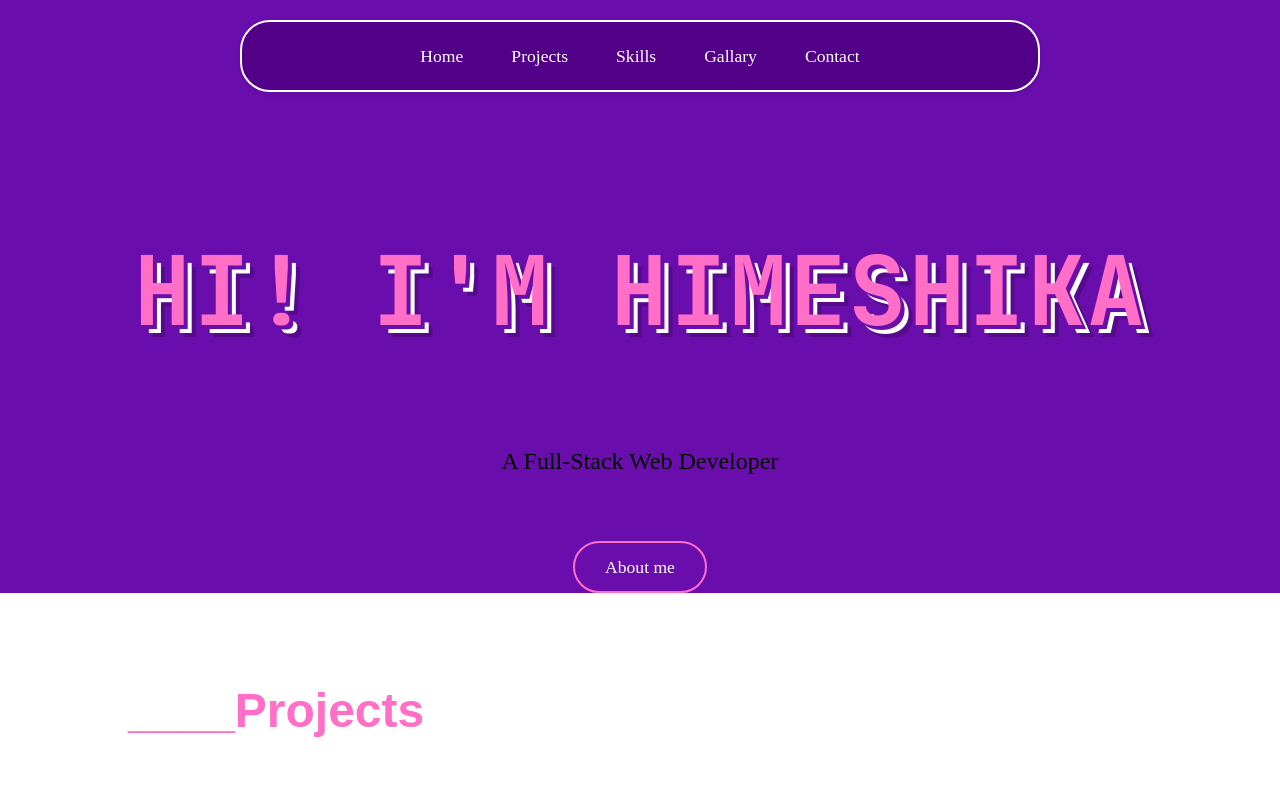
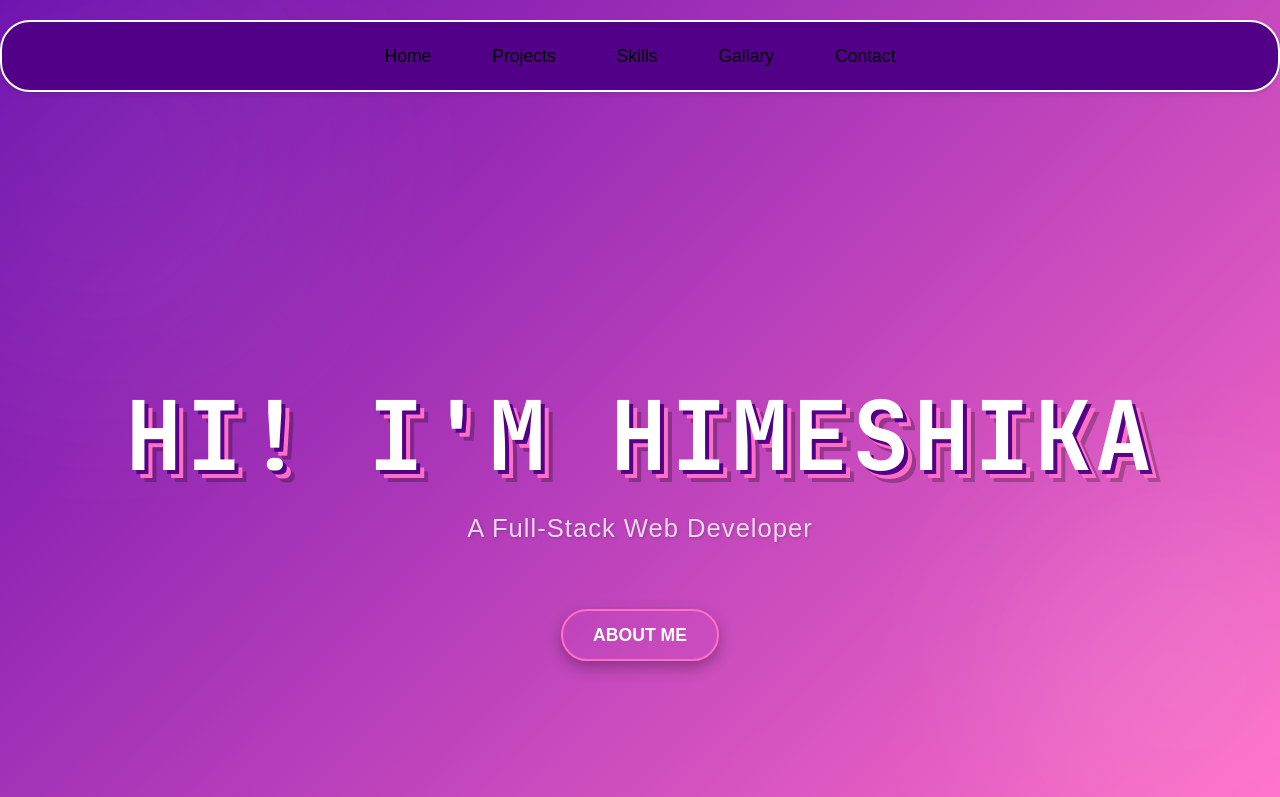
Before and after one commit to Himeshika/portfolio-himeshika, a plain HTML site: page index.html in a window 1280 px wide. Shown: the top 797 px of the page. Drawn offline with Linux system fonts and the light colour scheme; a web font is replaced by a local one.

Commit message:
add hero section background changes

```diff
--- a/assets/styles/styles.css
+++ b/assets/styles/styles.css
@@ -47,11 +47,11 @@ header {
     top: 20px;              /* optional spacing from top */
     left: 50%;              /* start at horizontal center */
     transform: translateX(-50%); /* shift left by half its width */
-    width: 800px;
+    width: 100%;
     padding: 20px 10%;
     z-index: 100;
     display: flex;
-    justify-content: space-evenly;
+    justify-content: center;
     align-items: center;
     background: #520088;
     box-shadow: 0 2px 4px rgba(0, 0, 0, 0.1);
@@ -62,16 +62,18 @@ header {
 .main-nav ul {
     list-style: none;
     display: flex;
-    justify-content: flex-end;
-    gap: 1rem;
+    gap: 1.8rem;
+     justify-content: center;
 }
 
 .main-nav ul li a {
-    color: var(--color-text-light);
+    color: black;
+    font-family: dynapuff, sans-serif;
     font-size: 1.1rem;
     padding: 10px 15px;
     border: 1px solid transparent;
     border-radius: 5px;
+
 }
 
 .main-nav ul li a:hover {
@@ -80,36 +82,90 @@ header {
 }
 
 
-/* --- 2. HOME/HERO SECTION --- */
+
 .hero-section {
     display: flex;
     justify-content: center;
     align-items: center;
     text-align: center;
-    padding-top: 150px;
-    background: var(--color-primary);
+    padding-top: 180px; /* leave space for fixed header */
+    min-height: 100vh;
+    background: linear-gradient(135deg, #6a0dad, #ff6ec7); /* gradient background */
+    color: var(--color-text-light);
+    position: relative;
+    overflow: hidden;
 }
+
 
 .hero-content h1 {
     font-size: 6rem;
     font-family: "JetBrains Mono", monospace;
-    color: var(--color-secondary);
     text-transform: uppercase;
-    letter-spacing: 2px;
-    text-align: center;
+    letter-spacing: 3px;
+    line-height: 1.1;
 
-    /* Bold 3D-style shadow */
+
     text-shadow:
-            4px 4px 0 #6a0dad,    /* first layer - deep violet */
-            8px 8px 0 white,    /* second layer - pink offset */
-            12px 12px 0 rgba(0,0,0,0.2); /* subtle soft shadow for depth */
+            4px 4px 0 #520088,
+            8px 8px 0 #ff6ec7,
+            12px 12px 0 rgba(0,0,0,0.25);
+    margin-bottom: 20px;
 }
 
+
 .hero-content .subtitle {
-    font-size: 1.5rem;
-    padding: 10px 0;
-    position: relative;
-    margin-bottom: 30px;
+    font-size: 1.6rem;
+    font-family: 'Dynapuff', sans-serif;
+    color: #ffffffcc;
+    margin-bottom: 40px;
+    letter-spacing: 1px;
+    text-shadow: 1px 1px 3px rgba(0,0,0,0.2);
+}
+
+
+.about-me-btn {
+    display: inline-block;
+    padding: 12px 35px;
+    font-size: 1.2rem;
+    font-family: 'Dynapuff', sans-serif;
+    font-weight: bold;
+    text-transform: uppercase;
+    color: var(--color-text-light);
+    border: 3px solid var(--color-secondary);
+    border-radius: 50px;
+    background: linear-gradient(135deg, #ff6ec7, #6a0dad);
+    box-shadow: 0 6px 15px rgba(0,0,0,0.3);
+    transition: all 0.3s ease;
+}
+
+.about-me-btn:hover {
+    transform: translateY(-3px) scale(1.05);
+    box-shadow: 0 10px 20px rgba(0,0,0,0.4);
+    background: linear-gradient(135deg, #6a0dad, #ff6ec7);
+}
+
+.hero-section::before {
+    content: "";
+    position: absolute;
+    width: 500px;
+    height: 500px;
+    background: rgba(255,255,255,0.05);
+    border-radius: 50%;
+    top: -100px;
+    left: -150px;
+    filter: blur(100px);
+}
+
+.hero-section::after {
+    content: "";
+    position: absolute;
+    width: 400px;
+    height: 400px;
+    background: rgba(255,255,255,0.08);
+    border-radius: 50%;
+    bottom: -80px;
+    right: -100px;
+    filter: blur(80px);
 }
 
 .about-me-btn {
```
